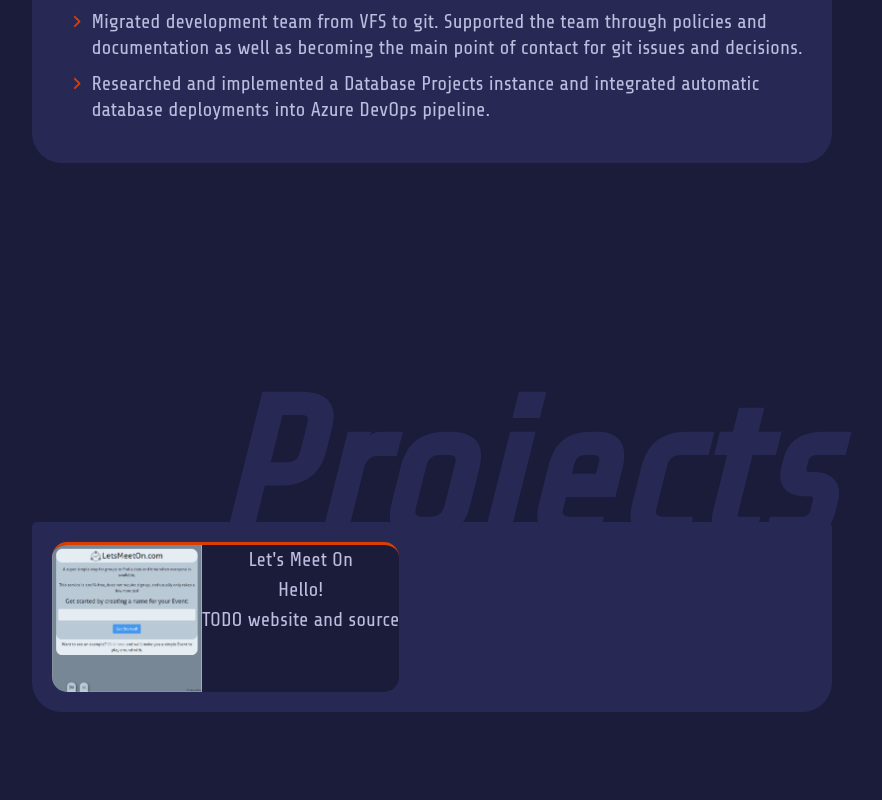
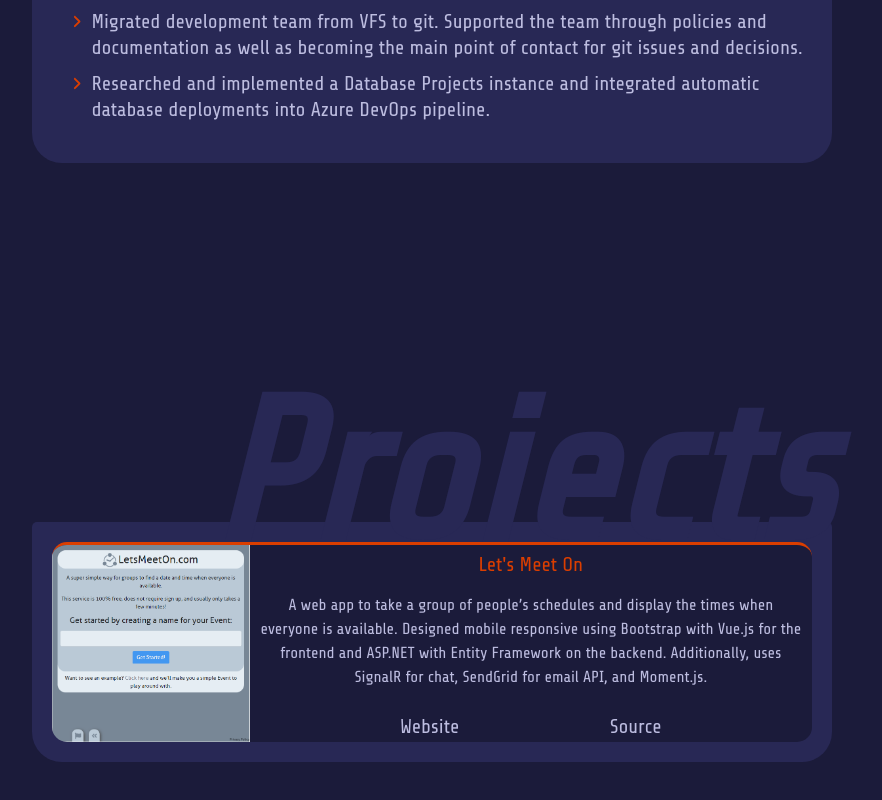
Before and after one commit to hobblyhoy/portfolio, a React (Create React App) app: page / in a window 1280 px wide. Shown: the part 3412-4212 px from the top of the page, without its empty margins (208-1090 px from the left). Built offline with nearby package versions, Linux system fonts and the light colour scheme.

Commit message:
wip save projects

```diff
--- a/src/Components/Projects/ProjectContainer.tsx
+++ b/src/Components/Projects/ProjectContainer.tsx
@@ -1,48 +1,67 @@
 /** @jsxRuntime classic */
 /** @jsx jsx */
 import { jsx, css } from '@emotion/react';
-import { accentColor, backgroundColor } from '../../store';
+import { accentColor, backgroundColor, primaryLinkHover } from '../../store';
 
-interface IProps {
+export interface IProjectContainer {
    imageUrl: string;
    websiteUrl?: string;
    sourceUrl?: string;
    title: string;
    copy: string;
 }
-function ProjectContainer({ imageUrl, websiteUrl, sourceUrl, title, copy }: IProps) {
+function ProjectContainer({ imageUrl, websiteUrl, sourceUrl, title, copy }: IProjectContainer) {
    const base = css`
       display: flex;
    `;
 
    const imageCss = css`
-      width: 150px;
-      height: 150px;
+      width: 200px;
+      height: 200px;
       border-top: solid ${accentColor};
       border-top-left-radius: 15px;
       border-bottom-left-radius: 15px;
    `;
 
    const contentCss = css`
-      border-top: solid ${accentColor};
       display: flex;
       flex-direction: column;
+      border-top: solid ${accentColor};
       background-color: ${backgroundColor};
       border-top-right-radius: 15px;
       border-bottom-right-radius: 15px;
       text-align: center;
+      justify-content: space-between;
+   `;
+
+   const titleCss = css`
+      margin-top: 5px;
+      //font-weight: bold;
+      color: ${accentColor};
+   `;
+
+   const copyCss = css`
+      font-size: 16px;
+      margin: 10px;
+   `;
+
+   const websiteSourceCss = css`
+      margin-top: 10px;
+      display: flex;
+      justify-content: space-evenly;
    `;
 
    return (
       <div css={base}>
          <img css={imageCss} src={imageUrl} />
-         {/* <div css={imageFrameCss}>
-         // </div> */}
 
          <div css={contentCss}>
-            <span>{title}</span>
-            <span>{copy}</span>
-            <span>TODO website and source</span>
+            <div css={titleCss}>{title}</div>
+            <div css={copyCss}>{copy}</div>
+            <div css={websiteSourceCss}>
+               <span css={primaryLinkHover}>Website</span>
+               <span css={primaryLinkHover}>Source</span>
+            </div>
          </div>
       </div>
    );
--- a/src/Components/Projects/Projects.tsx
+++ b/src/Components/Projects/Projects.tsx
@@ -1,11 +1,15 @@
+import { IProjectContainer, projectList } from '../../store';
 import ContentBlock from '../SharedComponents/ContentBlock';
 import ProjectContainer from './ProjectContainer';
-import LmoImage from '../../Assets/lmo2.png';
 
 function Projects() {
    return (
       <ContentBlock title="Projects" id="projects">
-         <ProjectContainer imageUrl={LmoImage} title="Let's Meet On" copy="Hello!" />
+         {projectList.map((project: IProjectContainer, index: number) => (
+            <div key={index}>
+               <ProjectContainer {...project} />
+            </div>
+         ))}
       </ContentBlock>
    );
 }
--- a/src/Components/SharedComponents/ContentBlock.tsx
+++ b/src/Components/SharedComponents/ContentBlock.tsx
@@ -8,7 +8,7 @@
 
 interface IProps {
    title: string;
-   children: JSX.Element;
+   children: JSX.Element | JSX.Element[];
    id: string;
 }
 
--- a/src/store.tsx
+++ b/src/store.tsx
@@ -5,6 +5,7 @@
 import { FontAwesomeIcon } from '@fortawesome/react-fontawesome';
 import CustomLi from './Components/SharedComponents/CustomLi';
 import CustomUl from './Components/SharedComponents/CustomUl';
+import LmoImage from './Assets/lmo2.png';
 
 // css
 export const backgroundColor = '#1B1B3A';
@@ -115,9 +116,7 @@
             <CustomLi>
                Learned and built projects with modern frontend frameworks Angular, React, and Vue.
             </CustomLi>
-            <CustomLi>
-               Learned Canvas and FabricJS.
-            </CustomLi>
+            <CustomLi>Learned Canvas and FabricJS.</CustomLi>
             <CustomLi>Various freelance / side jobs earning literally 10's of dollars.</CustomLi>
             <CustomLi>Assisted in duck handling at a remote duck sanctuary (no, really).</CustomLi>
          </CustomUl>
@@ -152,3 +151,20 @@
       ),
    },
 ];
+
+export interface IProjectContainer {
+   imageUrl: string;
+   websiteUrl?: string;
+   sourceUrl?: string;
+   title: string;
+   copy: string;
+}
+
+export const projectList: IProjectContainer[] = [
+   {
+      imageUrl: LmoImage,
+      websiteUrl: 'https://letsmeeton.com/',
+      title: "Let's Meet On",
+      copy: 'A web app to take a group of people’s schedules and display the times when everyone is available. Designed mobile responsive using Bootstrap with Vue.js for the frontend and ASP.NET with Entity Framework on the backend. Additionally, uses SignalR for chat, SendGrid for email API, and Moment.js.',
+   },
+];
```
